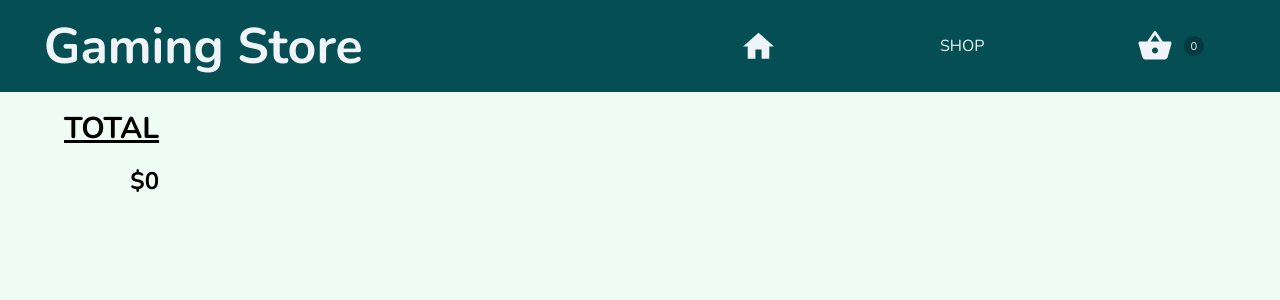
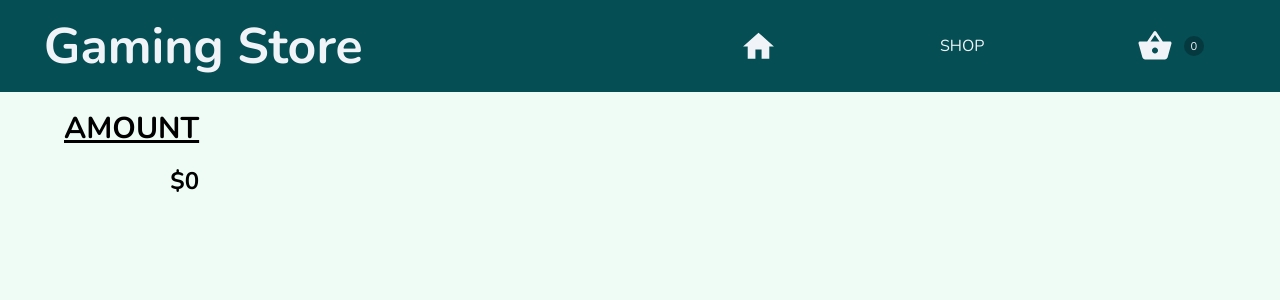
Before and after one commit to vlunaklick/shopping_cart, a React (Create React App) app: page /checkout in a window 1280 px wide. Shown: the top 300 px of the page. Built offline with nearby package versions, Linux system fonts and the light colour scheme.

Commit message:
Finished functionallity

```diff
--- a/src/components/TargetCheck/index.js
+++ b/src/components/TargetCheck/index.js
@@ -17,7 +17,7 @@ export default function TargetCheck(props){
                         </div>
 
                         <div className="cantMid">
-                            <p>{props.cantiT}</p>
+                            <p className="pCan">{props.cantiT}</p>
                         </div>
 
                         <div className="btnPreDer" onClick={() => props.sumar(props.nameU)} >
--- a/src/pages/Checkout/index.js
+++ b/src/pages/Checkout/index.js
@@ -15,8 +15,8 @@ export default function Checkout(props){
             <main className="mainShop">
                 <div className="total">
                     <div className="izqPanel">
-                        <h4 className="titNavIzq">TOTAL</h4>
-                        <h2 className="totS">${props.totalP}</h2>
+                        <h4 className="titNavIzq">AMOUNT</h4>
+                        <h2 className="totS">${(Math.floor(props.totalP * 100)) / 100}</h2>
                     </div>
 
                     <div className="derPanel">
--- a/src/pages/Checkout/styles.css
+++ b/src/pages/Checkout/styles.css
@@ -2,4 +2,6 @@
     margin: 0;
     text-align: right;
     margin-top: 1rem;
+    margin-bottom: 2rem;
+
 }
--- a/src/router/routerPages.js
+++ b/src/router/routerPages.js
@@ -1,6 +1,6 @@
 import { BrowserRouter as Router, Route, Switch } from "react-router-dom";
 import Navigator from "../components/Navigator";
-import React from "react";
+import React, { useEffect } from "react";
 import { useState } from "react";
 import HomeShow from "../pages/Main";
 import Error404 from "../pages/404 Error";
@@ -15,16 +15,13 @@ export default function RouterPages(){
     let [totalP,changeTot] = useState(0);
 
 
-    const addOneP = (id) => {
+    const addOneP =  (id) => {
         changeComp(prevState => {
             return { ...prevState, [id]: prevState[id] + 1 };
         })
-        changeCant(() => {
-            return Object.values(compP).reduce((t, n) => t + n,1);
-        })
     }
 
-    const resOneP = async (id) => {
+    const resOneP =  (id) => {
         changeComp(prevState => {
             if (prevState[id] === 0) {
                 return { ...prevState };
@@ -32,15 +29,18 @@ export default function RouterPages(){
                 return { ...prevState, [id]: prevState[id] - 1 };
             }
         });
+    }
+
+    useEffect(()=>{
         changeCant(prevState => {
-            if (prevState === 0) {
-                return prevState ;
-            } else {
-                return Object.values(compP).reduce((t, n) => t + n, -1);
-            }
-
-        });
-    }
+            return Object.values(compP).reduce((t, n) => t + n);
+        })
+        changeTot(() => {
+            return Object.entries(compP).reduce((final, item) => {
+                return final + (objCompraPrecios[item[0]] * item[1]);
+            }, 0);
+        })
+    },[compP]);
 
 
     return(
@@ -89,3 +89,19 @@ let objCompra = {
     "GIGABYTE RX 570": 0,
     "AMD Ryzen 5 3600": 0,
 }
+
+let objCompraPrecios = {
+    "AMD Ryzen 3 1200": 259.99,
+    "GTX 1070": 149.99,
+    "GIGABYTE Z77X": 299.99,
+    "ROG STRIX Z490": 49.99,
+    "Crucial memo 8GB": 99.99,
+    "ASUS DUAL RX580": 134.99,
+    "Intel I5 8260U": 200.5,
+    "GTX 1060": 70,
+    "GeForce GTX 1650": 200,
+    "MSI Fake City": 175,
+    "Intel I5 10400F": 150,
+    "GIGABYTE RX 570": 90,
+    "AMD Ryzen 5 3600": 299.00,
+}
```
